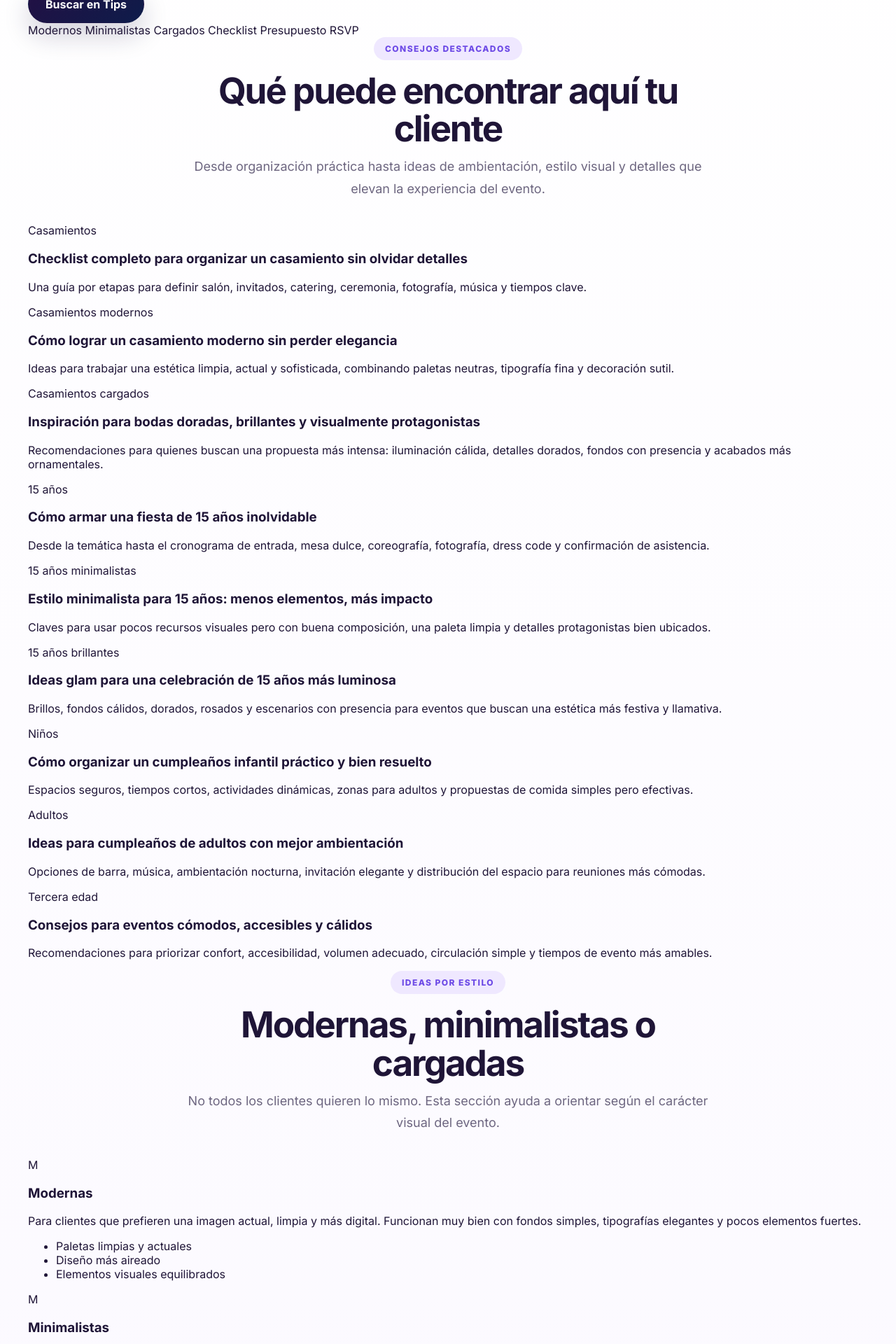
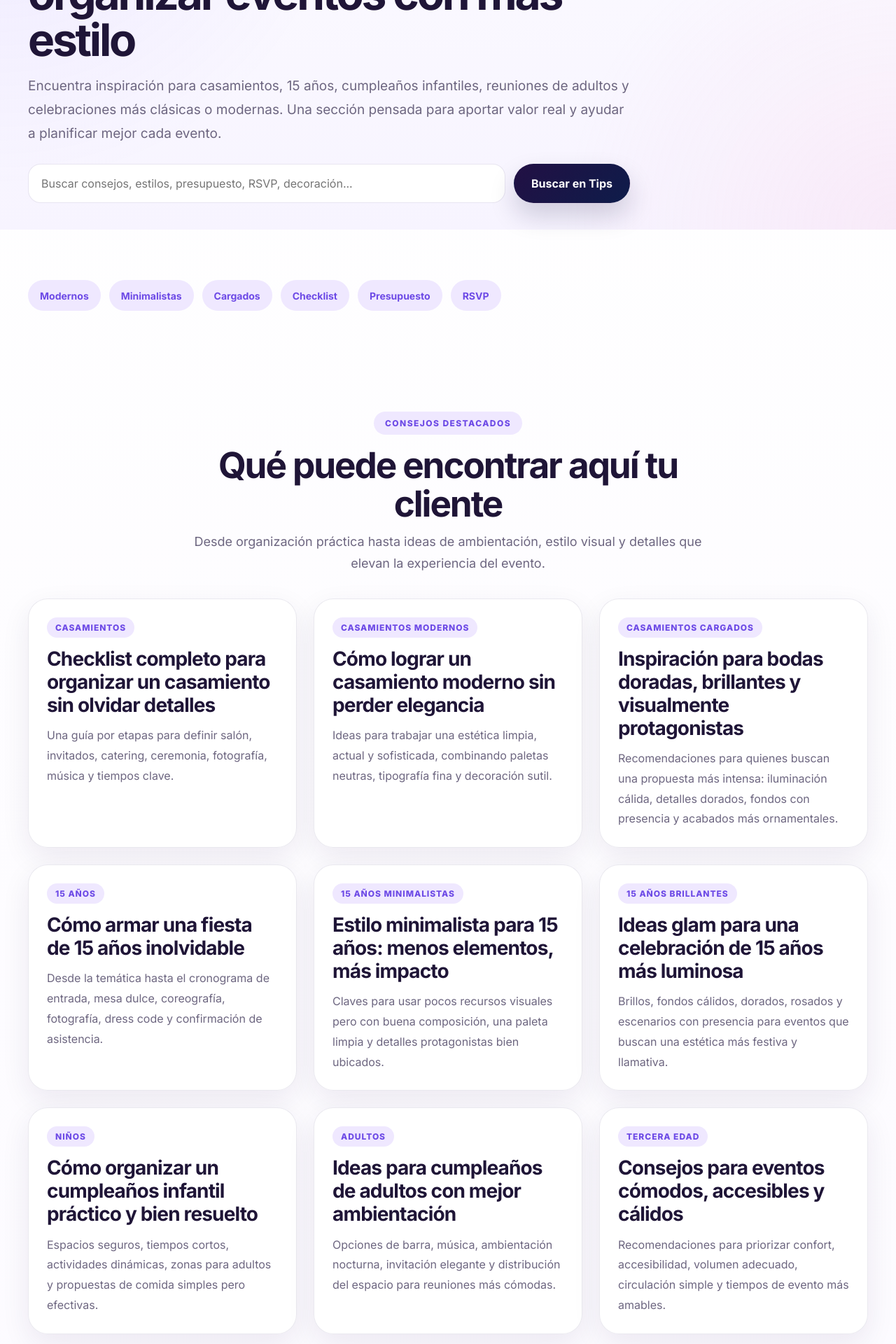
Before and after one commit to medsysbot/invita-virtual, a Flask app: page /tips in a window 1280 px wide. Shown: the part 320-2240 px from the top of the page at 70% size. Run offline with Flask 3, Linux system fonts and the light colour scheme; the visitor is signed in with stand-in values (Sample User, id 1); data that the repository does not hold is empty.

Commit message:
Update style.css

```diff
--- a/static/css/style.css
+++ b/static/css/style.css
@@ -1198,3 +1198,267 @@ td {
     width: 100%;
   }
 }
+
+  .tips-hero {
+  padding: 76px 0 38px;
+  background:
+    radial-gradient(circle at top left, rgba(120, 88, 255, 0.10) 0%, transparent 36%),
+    radial-gradient(circle at bottom right, rgba(255, 182, 214, 0.16) 0%, transparent 34%),
+    linear-gradient(180deg, #fcfbff 0%, #f7f4ff 100%);
+}
+
+.tips-hero__inner {
+  max-width: 860px;
+}
+
+.tips-hero__inner h1 {
+  margin: 18px 0 16px;
+  font-size: clamp(38px, 5vw, 66px);
+  line-height: 1.03;
+  letter-spacing: -0.05em;
+}
+
+.tips-hero__inner p {
+  margin: 0 0 26px;
+  font-size: 19px;
+  line-height: 1.8;
+  color: var(--text-soft);
+}
+
+.tips-search {
+  display: flex;
+  gap: 12px;
+  flex-wrap: wrap;
+}
+
+.tips-search input {
+  flex: 1 1 320px;
+}
+
+.tips-categories,
+.tips-featured,
+.tips-styles,
+.tips-practical,
+.tips-cta {
+  padding: 72px 0;
+}
+
+.tips-chip-list {
+  display: flex;
+  flex-wrap: wrap;
+  gap: 12px;
+}
+
+.tips-chip {
+  display: inline-flex;
+  align-items: center;
+  justify-content: center;
+  min-height: 44px;
+  padding: 0 16px;
+  border-radius: 999px;
+  background: #fff;
+  border: 1px solid rgba(77, 50, 156, 0.12);
+  color: var(--text);
+  font-size: 14px;
+  font-weight: 700;
+  transition: all 0.2s ease;
+}
+
+.tips-chip:hover {
+  color: var(--primary);
+  border-color: rgba(109, 74, 230, 0.28);
+}
+
+.tips-chip--soft {
+  background: var(--primary-soft);
+  color: var(--primary);
+  border-color: transparent;
+}
+
+.tips-grid {
+  display: grid;
+  grid-template-columns: repeat(3, minmax(0, 1fr));
+  gap: 24px;
+}
+
+.tips-card,
+.tips-style-card,
+.tips-practical-card,
+.tips-cta__box {
+  background: rgba(255, 255, 255, 0.95);
+  border: 1px solid var(--line);
+  border-radius: 28px;
+  box-shadow: var(--shadow-md);
+}
+
+.tips-card {
+  padding: 26px;
+}
+
+.tips-card__tag {
+  display: inline-flex;
+  margin-bottom: 14px;
+  padding: 7px 12px;
+  border-radius: 999px;
+  background: var(--primary-soft);
+  color: var(--primary);
+  font-size: 12px;
+  font-weight: 800;
+  letter-spacing: 0.08em;
+  text-transform: uppercase;
+}
+
+.tips-card h3 {
+  margin: 0 0 12px;
+  font-size: 28px;
+  line-height: 1.18;
+  letter-spacing: -0.03em;
+}
+
+.tips-card p {
+  margin: 0;
+  font-size: 16px;
+  line-height: 1.8;
+  color: var(--text-soft);
+}
+
+.tips-styles {
+  background: linear-gradient(180deg, rgba(248, 245, 255, 0.6) 0%, rgba(255,255,255,0) 100%);
+}
+
+.tips-style-grid {
+  display: grid;
+  grid-template-columns: repeat(3, minmax(0, 1fr));
+  gap: 24px;
+}
+
+.tips-style-card {
+  padding: 28px;
+}
+
+.tips-style-card__icon {
+  display: inline-flex;
+  align-items: center;
+  justify-content: center;
+  width: 52px;
+  height: 52px;
+  margin-bottom: 18px;
+  border-radius: 999px;
+  background: var(--primary-soft);
+  color: var(--primary);
+  font-size: 18px;
+  font-weight: 800;
+}
+
+.tips-style-card h3 {
+  margin: 0 0 12px;
+  font-size: 28px;
+  line-height: 1.18;
+}
+
+.tips-style-card p {
+  margin: 0 0 18px;
+  font-size: 16px;
+  line-height: 1.8;
+  color: var(--text-soft);
+}
+
+.tips-list {
+  margin: 0;
+  padding-left: 18px;
+  color: var(--text-soft);
+  font-size: 15px;
+  line-height: 1.9;
+}
+
+.tips-practical-grid {
+  display: grid;
+  grid-template-columns: repeat(3, minmax(0, 1fr));
+  gap: 24px;
+}
+
+.tips-practical-card {
+  padding: 24px;
+}
+
+.tips-practical-card h3 {
+  margin: 0 0 10px;
+  font-size: 22px;
+  line-height: 1.2;
+}
+
+.tips-practical-card p {
+  margin: 0;
+  font-size: 15px;
+  line-height: 1.8;
+  color: var(--text-soft);
+}
+
+.tips-cta__box {
+  padding: 42px;
+  text-align: center;
+  background:
+    radial-gradient(circle at top left, rgba(120, 88, 255, 0.10) 0%, transparent 32%),
+    radial-gradient(circle at bottom right, rgba(255, 182, 214, 0.18) 0%, transparent 28%),
+    #fff;
+}
+
+.tips-cta__box h2 {
+  margin: 18px 0 12px;
+  font-size: clamp(32px, 4vw, 48px);
+  line-height: 1.08;
+  letter-spacing: -0.04em;
+}
+
+.tips-cta__box p {
+  max-width: 760px;
+  margin: 0 auto 26px;
+  font-size: 18px;
+  line-height: 1.75;
+  color: var(--text-soft);
+}
+
+@media (max-width: 1100px) {
+  .tips-grid,
+  .tips-style-grid,
+  .tips-practical-grid {
+    grid-template-columns: 1fr;
+  }
+}
+
+@media (max-width: 760px) {
+  .tips-hero,
+  .tips-categories,
+  .tips-featured,
+  .tips-styles,
+  .tips-practical,
+  .tips-cta {
+    padding: 54px 0;
+  }
+
+  .tips-hero__inner h1 {
+    font-size: 40px;
+  }
+
+  .tips-hero__inner p,
+  .tips-cta__box p {
+    font-size: 16px;
+  }
+
+  .tips-search {
+    flex-direction: column;
+  }
+
+  .tips-card,
+  .tips-style-card,
+  .tips-practical-card,
+  .tips-cta__box {
+    padding: 22px;
+  }
+
+  .tips-card h3,
+  .tips-style-card h3,
+  .tips-cta__box h2 {
+    font-size: 28px;
+  }
+}
```
